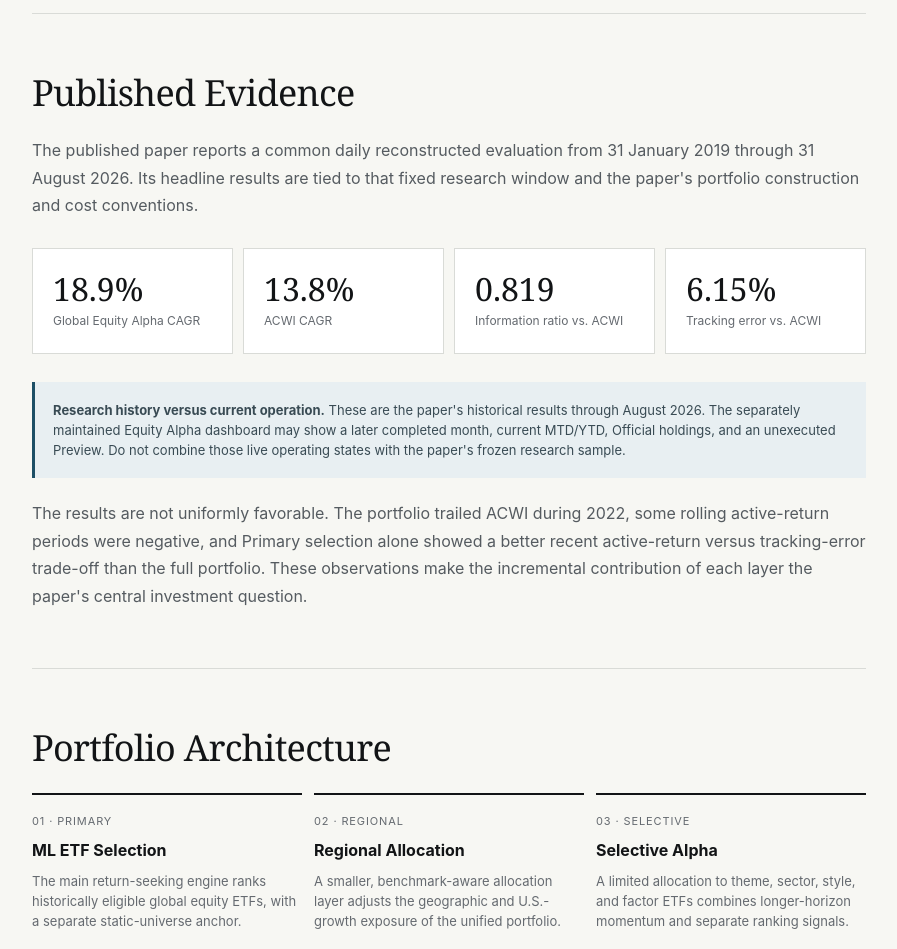
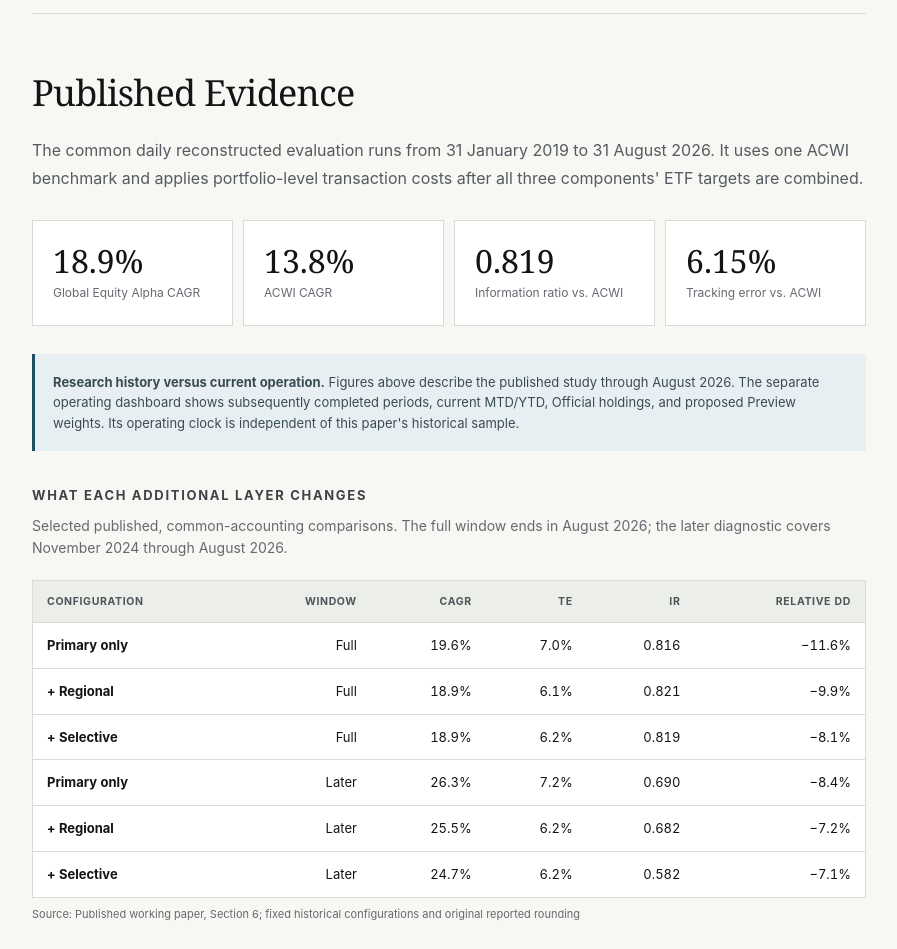
Before and after one commit to slackquant80/slackquant-research, a Next.js app: page /research/equity-alpha in a window 1280 px wide. Shown: the part 1940-2889 px from the top of the page, without its empty margins (334-1231 px from the left). Built offline with nearby package versions, Linux system fonts and the light colour scheme; no server answers.

Commit message:
Match Equity Alpha research evidence depth, semantics and methods to peer paper pages

```diff
--- a/src/app/research/equity-alpha/page.tsx
+++ b/src/app/research/equity-alpha/page.tsx
@@ -81,10 +81,10 @@ export default function EquityAlphaResearchPage() {
           <section className="prose-section" id="evidence">
             <h2>Published Evidence</h2>
             <p className="body-copy">
-              The published paper reports a common daily reconstructed evaluation
-              from 31 January 2019 through 31 August 2026. Its headline results are
-              tied to that fixed research window and the paper&apos;s portfolio
-              construction and cost conventions.
+              The common daily reconstructed evaluation runs from
+              31 January 2019 to 31 August 2026. It uses one ACWI benchmark
+              and applies portfolio-level transaction costs after all three
+              components&apos; ETF targets are combined.
             </p>
             <div className="metrics">
               {paperMetrics.map(([value, label]) => (
@@ -96,19 +96,77 @@ export default function EquityAlphaResearchPage() {
             </div>
             <div className="evidence-note">
               <strong>Research history versus current operation.</strong>{" "}
-              These are the paper&apos;s historical results through August 2026.
-              The separately maintained Equity Alpha dashboard may show a later
-              completed month, current MTD/YTD, Official holdings, and an
-              unexecuted Preview. Do not combine those live operating states
-              with the paper&apos;s frozen research sample.
+              Figures above describe the published study through August 2026.
+              The separate operating dashboard shows subsequently completed periods,
+              current MTD/YTD, Official holdings, and proposed Preview weights.
+              Its operating clock is independent of this paper&apos;s historical sample.
+            </div>
+            <div className="selected-table-block">
+              <div className="selected-exhibits-head">
+                <div className="section-title">What Each Additional Layer Changes</div>
+                <p>
+                  Selected published, common-accounting comparisons. The full
+                  window ends in August 2026; the later diagnostic covers
+                  November 2024 through August 2026.
+                </p>
+              </div>
+              <div
+                className="evidence-table-wrap"
+                role="region"
+                aria-label="Published Equity Alpha component contribution comparison"
+                tabIndex={0}
+              >
+                <table className="evidence-table">
+                  <thead>
+                    <tr>
+                      <th>Configuration</th>
+                      <th>Window</th>
+                      <th>CAGR</th>
+                      <th>TE</th>
+                      <th>IR</th>
+                      <th>Relative DD</th>
+                    </tr>
+                  </thead>
+                  <tbody>
+                    <tr>
+                      <th scope="row">Primary only</th>
+                      <td>Full</td><td>19.6%</td><td>7.0%</td><td>0.816</td><td>−11.6%</td>
+                    </tr>
+                    <tr>
+                      <th scope="row">+ Regional</th>
+                      <td>Full</td><td>18.9%</td><td>6.1%</td><td>0.821</td><td>−9.9%</td>
+                    </tr>
+                    <tr>
+                      <th scope="row">+ Selective</th>
+                      <td>Full</td><td>18.9%</td><td>6.2%</td><td>0.819</td><td>−8.1%</td>
+                    </tr>
+                    <tr>
+                      <th scope="row">Primary only</th>
+                      <td>Later</td><td>26.3%</td><td>7.2%</td><td>0.690</td><td>−8.4%</td>
+                    </tr>
+                    <tr>
+                      <th scope="row">+ Regional</th>
+                      <td>Later</td><td>25.5%</td><td>6.2%</td><td>0.682</td><td>−7.2%</td>
+                    </tr>
+                    <tr>
+                      <th scope="row">+ Selective</th>
+                      <td>Later</td><td>24.7%</td><td>6.2%</td><td>0.582</td><td>−7.1%</td>
+                    </tr>
+                  </tbody>
+                </table>
+              </div>
+              <div className="evidence-table-source">
+                Source: Published working paper, Section 6; fixed historical
+                configurations and original reported rounding
+              </div>
             </div>
             <p className="body-copy">
-              The results are not uniformly favorable. The portfolio trailed
-              ACWI during 2022, some rolling active-return periods were negative,
-              and Primary selection alone showed a better recent active-return
-              versus tracking-error trade-off than the full portfolio. These
-              observations make the incremental contribution of each layer the
-              paper&apos;s central investment question.
+              Primary selection alone compounds faster, while Regional allocation
+              reduces tracking error and relative drawdown at the cost of some
+              active return. Adding Selective Alpha further improves full-period
+              relative drawdown, but the later-period information ratio declines.
+              The paper therefore evaluates incremental contribution as a
+              return–risk trade-off, not a presumption that every layer adds alpha.
             </p>
           </section>
 
@@ -170,12 +228,12 @@ export default function EquityAlphaResearchPage() {
                 <span className="artifact-kicker">PUBLIC DASHBOARD</span>
                 <strong>Global Equity Alpha Dashboard</strong>
                 <small>Completed performance, current month, Official portfolio, and Preview.</small>
-                <span className="artifact-action">Open Dashboard →</span>
+                <span className="artifact-action">View Dashboard →</span>
               </Link>
             </div>
           </section>
 
-          <MethodsUsed researchSlug="equity-alpha-system" />
+          <MethodsUsed researchSlug={item.slug} />
 
           <section className="prose-section" id="citation">
             <h2>Citation</h2>
```
